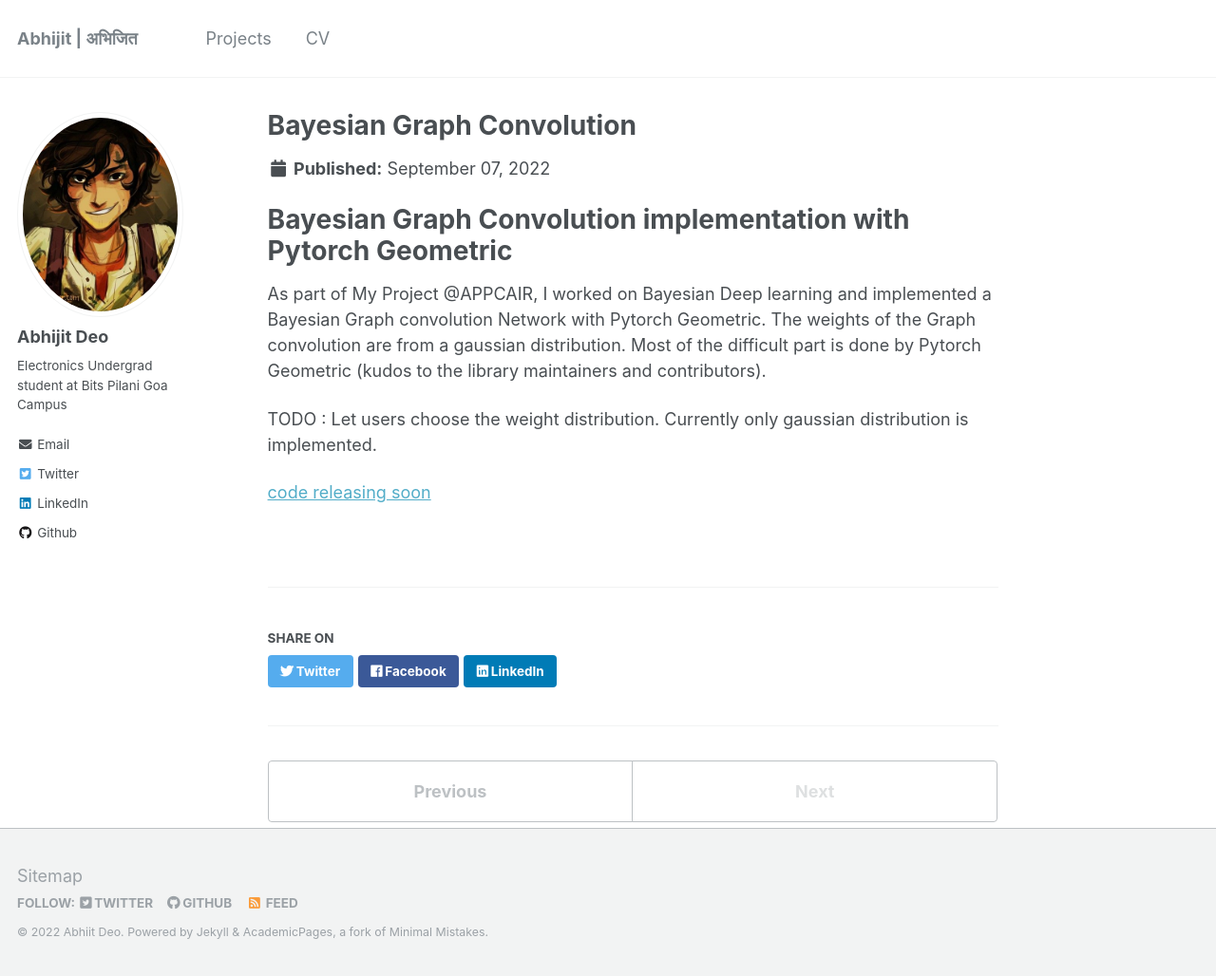
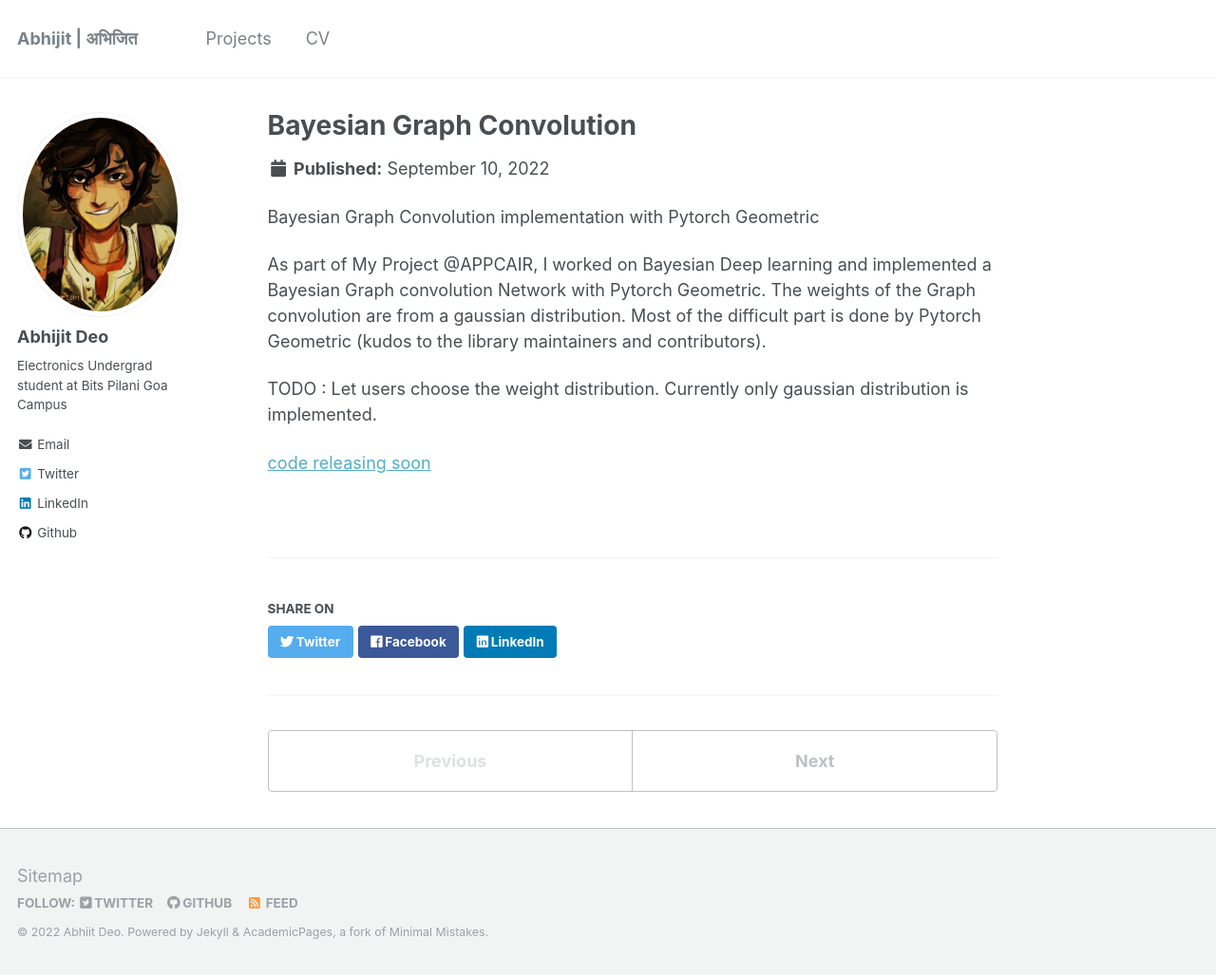
Before and after one commit to abhi-glitchhg/abhi-glitchhg.github.io, a Jekyll site: the page built from _projects/bgcn.md, in a window 1280 px wide and 1028 px high. Shown: the whole window at 95% size. Built offline with Jekyll 4.4.1, drawn with Linux system fonts in a browser that asks for light colours.

Commit message:
added gcn

```diff
--- a/_projects/bgcn.md
+++ b/_projects/bgcn.md
@@ -3,11 +3,9 @@ title: "Bayesian Graph Convolution"
 collection: projects
 type: "Personal Project"
 permalink: /projects/bayesiangraphconvolution
-date: 2022-09-07
-
 ---
 
-# Bayesian Graph Convolution implementation with Pytorch Geometric
+Bayesian Graph Convolution implementation with Pytorch Geometric
 
 As part of My Project @APPCAIR, I worked on Bayesian Deep learning and implemented a Bayesian Graph convolution Network with Pytorch Geometric. The weights of the Graph convolution are from a gaussian distribution. Most of the difficult part is done by Pytorch Geometric (kudos to the library maintainers and contributors).
 
```
